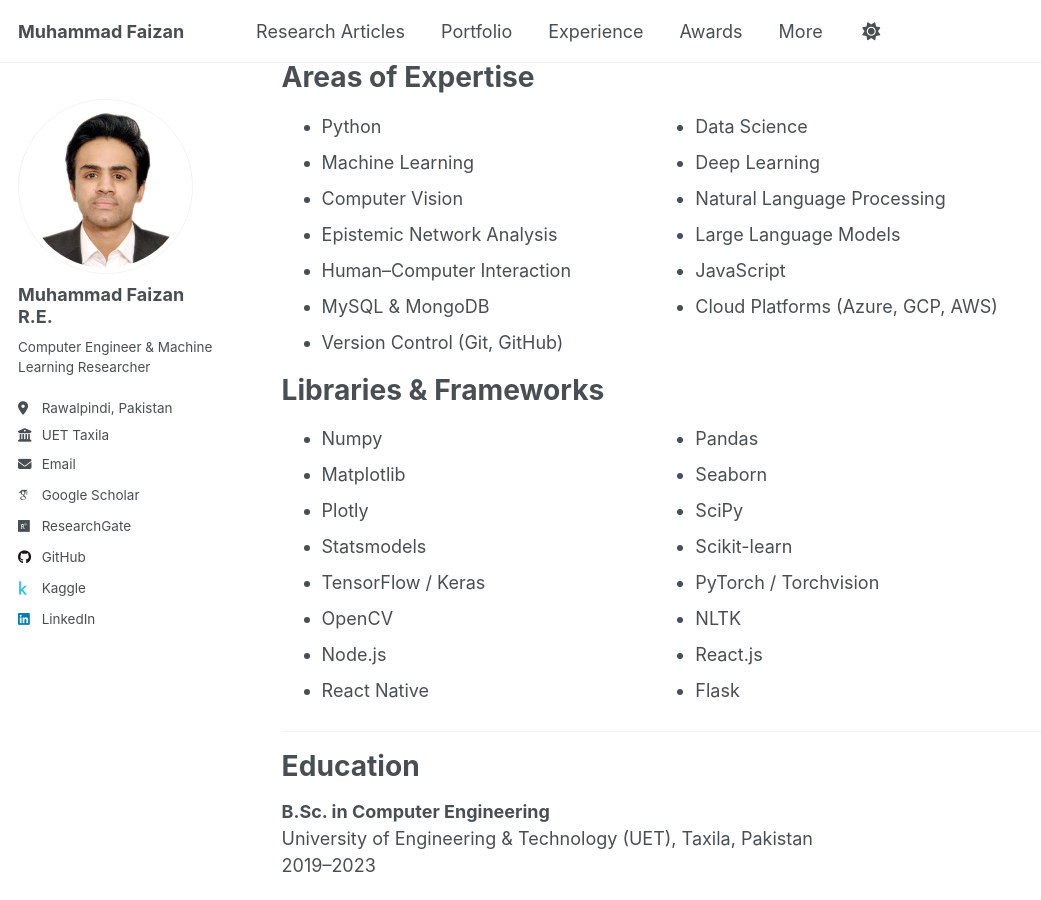
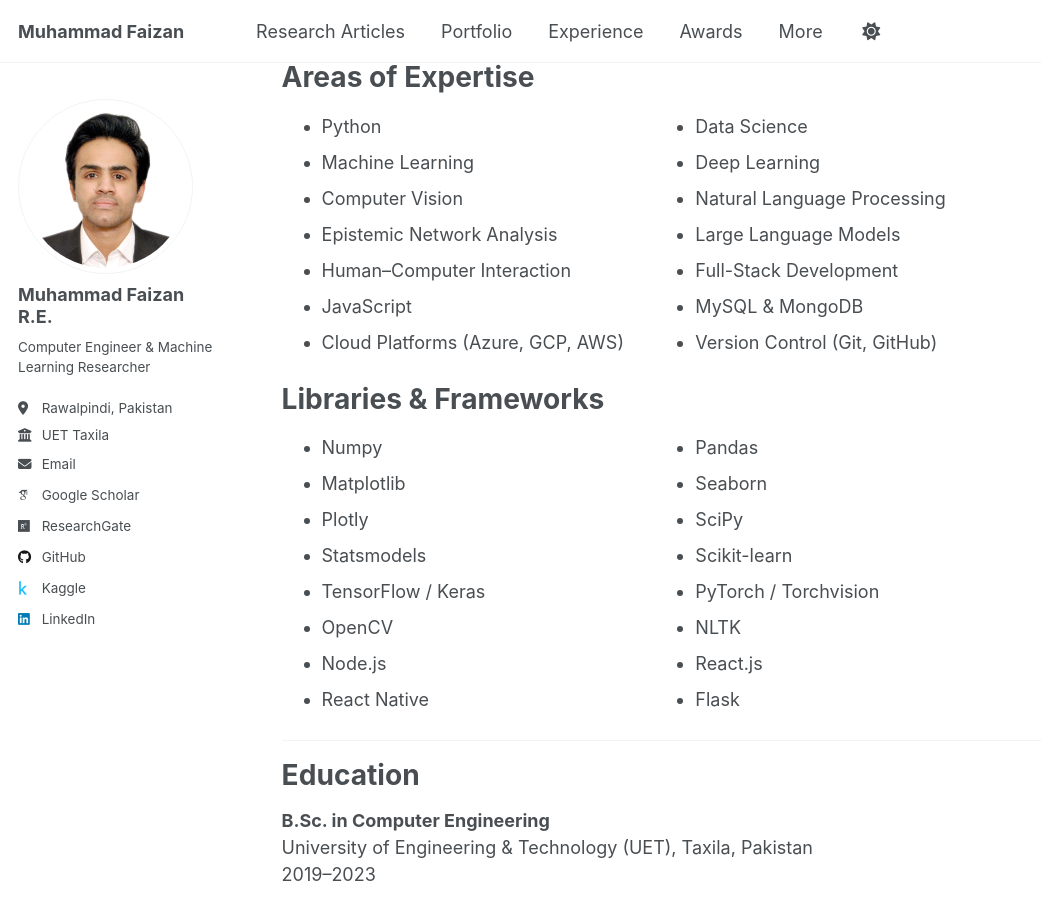
Before and after one commit to MuhammadFaizan99/MuhammadFaizan99.github.io, a Jekyll site: the page built from _pages/about.md, in a window 1280 px wide and 900 px high, scrolled down 552 px. Shown: the whole window, without its empty margins (0-1041 px from the left). Built offline with Jekyll 4.4.1, drawn with Linux system fonts in a browser that asks for light colours; some web fonts are replaced; a script that is not in the unit is left out.

Commit message:
Update about.md

```diff
--- a/_pages/about.md
+++ b/_pages/about.md
@@ -25,14 +25,15 @@ Areas of Expertise
 <li>Computer Vision</li>
 <li>Epistemic Network Analysis</li>
 <li>Human–Computer Interaction</li>
-<li>MySQL & MongoDB</li>
-<li>Version Control (Git, GitHub)</li>
+<li>JavaScript</li>
+<li>Cloud Platforms (Azure, GCP, AWS)</li>
 <li>Data Science</li>
 <li>Deep Learning</li>
 <li>Natural Language Processing</li>
 <li>Large Language Models</li>
-<li>JavaScript</li>
-<li>Cloud Platforms (Azure, GCP, AWS)</li>
+<li>Full-Stack Development</li>
+<li>MySQL & MongoDB</li>
+<li>Version Control (Git, GitHub)</li>
 </ul>
 
 Libraries & Frameworks
```
